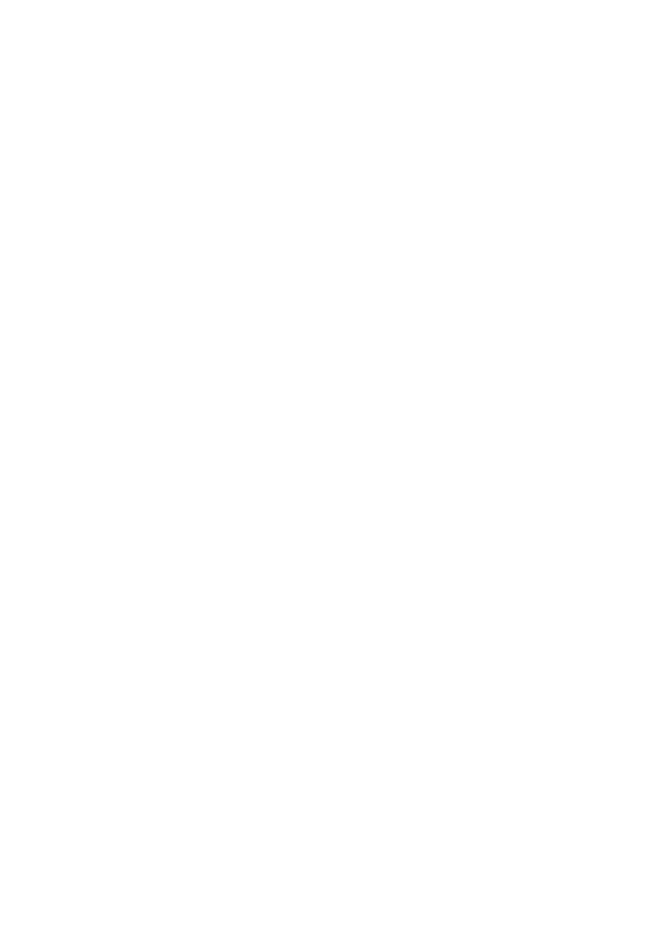
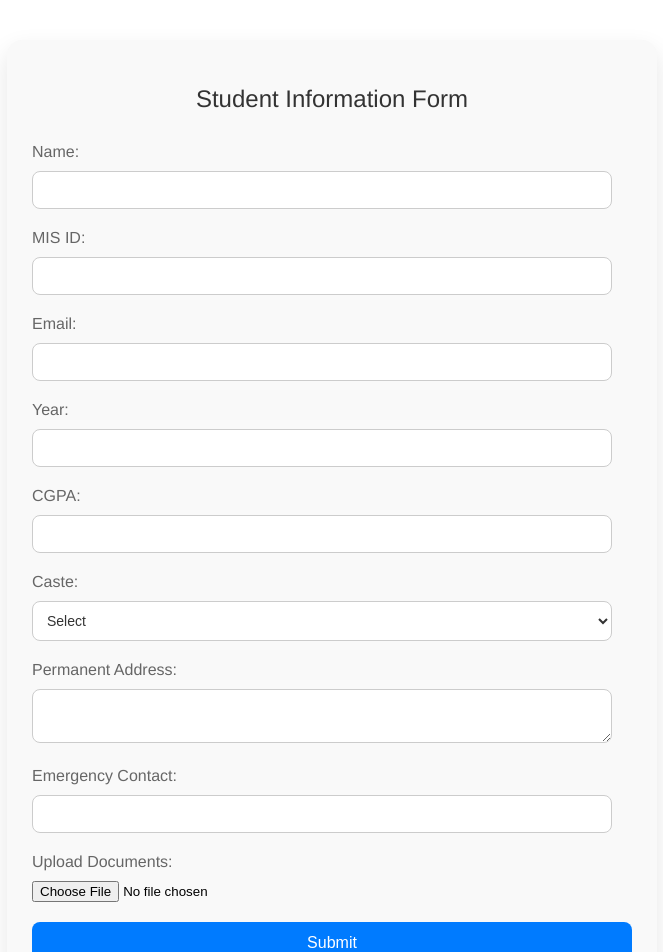
Before and after one commit to Swarnim-K/COEPTech-Hostel-Management-System, a React (Vite) app in the folder client/: page /admit-student in a window 1280 px wide. Before the commit this address had no page. Shown: the top 952 px of the page, without its empty margins (308-971 px from the left). Before the commit the page ends 800 px from the top, so only its background shows below. Built offline with nearby package versions, Linux system fonts and the light colour scheme.

Commit message:
Student Form Done

```diff
--- a/client/src/App.jsx
+++ b/client/src/App.jsx
@@ -4,6 +4,7 @@
 import GuestLogin from './components/Guest.jsx';
 import Home from './pages/Home.jsx';
 import FeatureComponent from './components/FeatureComponent'
+import StudentForm from './components/StudentForm.jsx';
 
 
 function App() {
@@ -14,6 +15,7 @@
         <Route path="/admin-login" element={<AdminLogin />} />
         <Route path="/guest-login" element={<GuestLogin />} />
         <Route path="/admin-info" element={<FeatureComponent />} />
+        <Route path="/admit-student" element={<StudentForm />} />
       </Routes>
     </BrowserRouter>
   );
--- /dev/null
+++ b/client/src/components/StudentForm.css
@@ -0,0 +1,86 @@
+.student-form {
+    max-width: 600px;
+    margin: 40px auto;
+    padding: 25px;
+    background: #f9f9f9;
+    border-radius: 15px;
+    box-shadow: 0 10px 25px rgba(0, 0, 0, 0.1);
+    font-family: 'Helvetica Neue', Helvetica, Arial, sans-serif;
+}
+
+.student-form h2 {
+    text-align: center;
+    color: #333;
+    font-weight: 300;
+    margin-bottom: 30px;
+}
+
+.form-field {
+    margin-bottom: 20px;
+    position: relative;
+}
+
+.form-field label {
+    display: block;
+    margin-bottom: 10px;
+    color: #666;
+    font-size: 16px;
+}
+
+.form-field input[type="text"],
+.form-field input[type="email"],
+.form-field select,
+.form-field textarea {
+    width: calc(100% - 20px);
+    padding: 10px;
+    border: 1px solid #ccc;
+    border-radius: 8px;
+    background-color: #fff;
+    box-sizing: border-box;
+    font-size: 14px;
+    color: #333;
+}
+
+.form-field textarea {
+    resize: vertical;
+}
+
+.form-field input[type="file"] {
+    border: none;
+    padding: 0;
+}
+
+button {
+    display: block;
+    width: 100%;
+    padding: 12px 20px;
+    background-color: #007bff;
+    color: white;
+    border: none;
+    border-radius: 8px;
+    cursor: pointer;
+    transition: background-color 0.3s ease;
+    font-size: 16px;
+    margin-top: 10px;
+}
+
+button:hover {
+    background-color: #0056b3;
+}
+
+.form-field input[type="text"]:focus,
+.form-field input[type="email"]:focus,
+.form-field select:focus,
+.form-field textarea:focus {
+    border-color: #007bff;
+    outline: none;
+    box-shadow: 0 0 8px rgba(0, 123, 255, 0.2);
+}
+
+/* Responsive adjustments */
+@media (max-width: 640px) {
+    .student-form {
+        width: 90%;
+        padding: 20px;
+    }
+}
--- /dev/null
+++ b/client/src/components/StudentForm.jsx
@@ -0,0 +1,134 @@
+import React, { useState } from 'react';
+import './StudentForm.css'; // Make sure the CSS file is in the same folder
+
+function StudentForm() {
+    // State for each form field
+    const [formData, setFormData] = useState({
+        name: '',
+        misId: '',
+        email: '',
+        year: '',
+        cgpa: '',
+        caste: '',
+        permanentAddress: '',
+        emergencyContact: '',
+        documents: null
+    });
+
+    // Handle form field changes
+    const handleChange = (e) => {
+        const { name, value, files } = e.target;
+        setFormData({
+            ...formData,
+            [name]: files ? files[0] : value
+        });
+    };
+
+    // Handle form submission
+    const handleSubmit = (e) => {
+        e.preventDefault();
+        console.log(formData); // Process the form data as needed
+    };
+
+    return (
+        <form className="student-form" onSubmit={handleSubmit}>
+            <h2>Student Information Form</h2>
+            <div className="form-field">
+                <label htmlFor="name">Name:</label>
+                <input
+                    type="text"
+                    id="name"
+                    name="name"
+                    value={formData.name}
+                    onChange={handleChange}
+                />
+            </div>
+            <div className="form-field">
+                <label htmlFor="misId">MIS ID:</label>
+                <input
+                    type="text"
+                    id="misId"
+                    name="misId"
+                    value={formData.misId}
+                    onChange={handleChange}
+                />
+            </div>
+            <div className="form-field">
+                <label htmlFor="email">Email:</label>
+                <input
+                    type="email"
+                    id="email"
+                    name="email"
+                    value={formData.email}
+                    onChange={handleChange}
+                />
+            </div>
+            <div className="form-field">
+                <label htmlFor="year">Year:</label>
+                <input
+                    type="text"
+                    id="year"
+                    name="year"
+                    value={formData.year}
+                    onChange={handleChange}
+                />
+            </div>
+            <div className="form-field">
+                <label htmlFor="cgpa">CGPA:</label>
+                <input
+                    type="text"
+                    id="cgpa"
+                    name="cgpa"
+                    value={formData.cgpa}
+                    onChange={handleChange}
+                />
+            </div>
+            <div className="form-field">
+                <label htmlFor="caste">Caste:</label>
+                <select
+                    id="caste"
+                    name="caste"
+                    value={formData.caste}
+                    onChange={handleChange}
+                >
+                    <option value="">Select</option>
+                    <option value="General">General</option>
+                    <option value="OBC">OBC</option>
+                    <option value="SC">SC</option>
+                    <option value="ST">ST</option>
+                </select>
+            </div>
+            <div className="form-field">
+                <label htmlFor="permanentAddress">Permanent Address:</label>
+                <textarea
+                    id="permanentAddress"
+                    name="permanentAddress"
+                    value={formData.permanentAddress}
+                    onChange={handleChange}
+                ></textarea>
+            </div>
+            <div className="form-field">
+                <label htmlFor="emergencyContact">Emergency Contact:</label>
+                <input
+                    type="text"
+                    id="emergencyContact"
+                    name="emergencyContact"
+                    value={formData.emergencyContact}
+                    onChange={handleChange}
+                />
+            </div>
+            <div className="form-field">
+                <label htmlFor="documents">Upload Documents:</label>
+                <input
+                    type="file"
+                    id="documents"
+                    name="documents"
+                    onChange={handleChange}
+                />
+            </div>
+            <button type="submit">Submit</button>
+        </form>
+    );
+}
+
+export default StudentForm;
--- a/client/src/pages/Home.jsx
+++ b/client/src/pages/Home.jsx
@@ -1,5 +1,6 @@
 import StudentFinder from "../components/Home/StudentFinder";
 import FeaturesComponent from "../components/FeatureComponent";
+
 function Home() {
     return (
         <>
```
